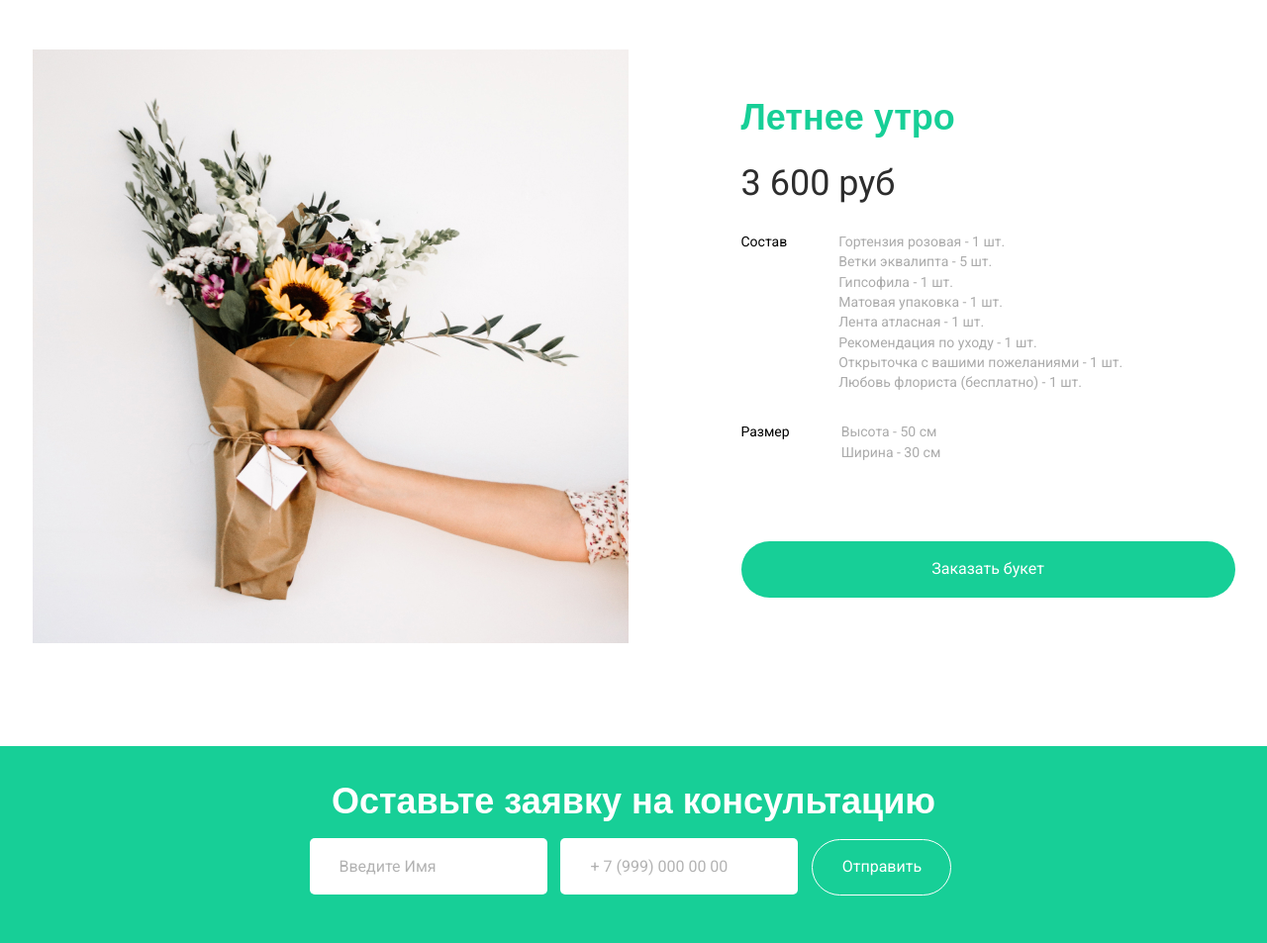
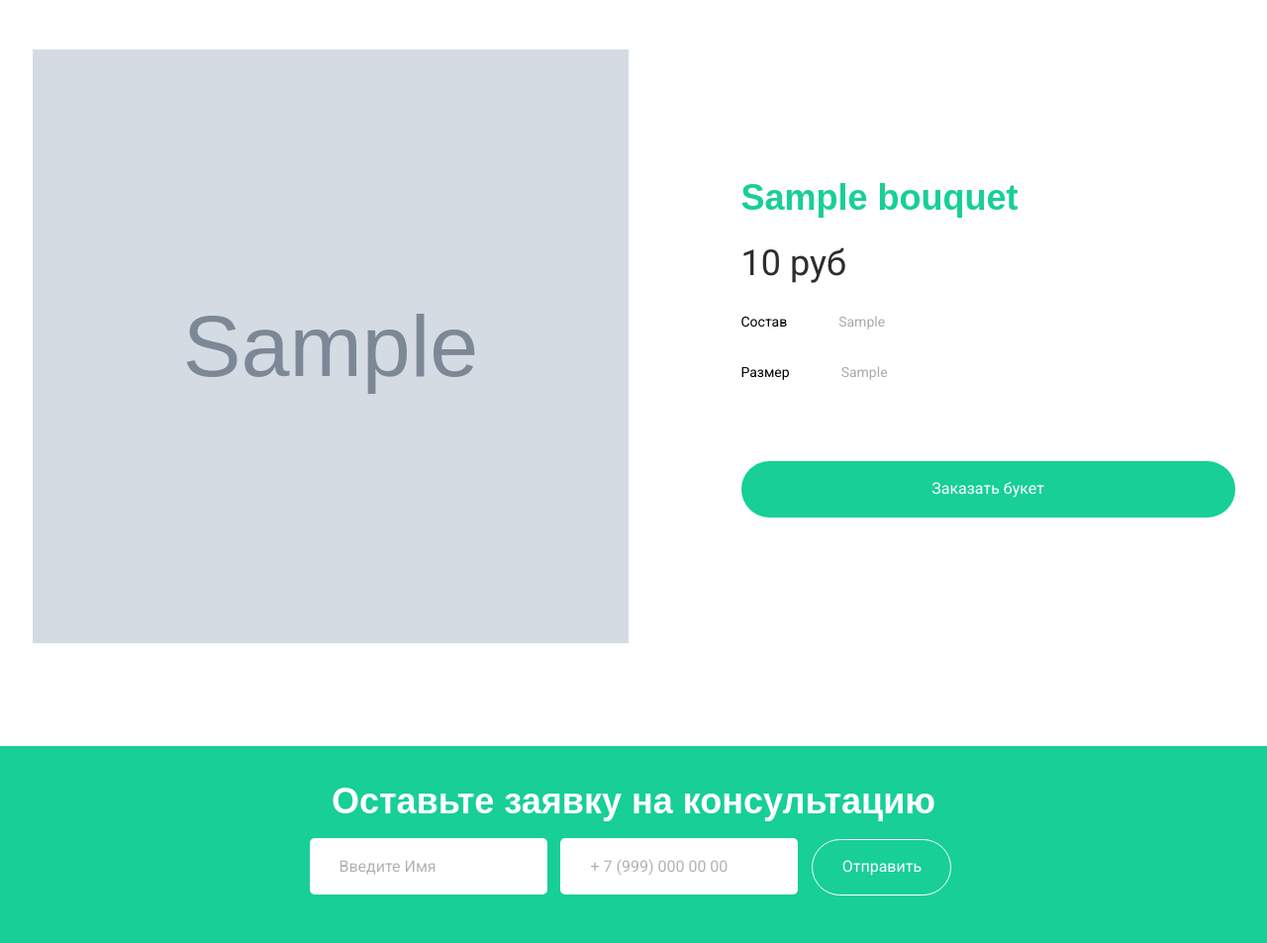
Before and after one commit to Jaggmort/flowers_shop, a Django app: a page that uses templates/card.html in a window 1280 px wide. Shown: the part 50-1003 px from the top of the page at 99% size. Run offline with Django 4.2, Linux system fonts and the light colour scheme; tables that the repository leaves empty hold one stand-in row (values such as "Sample post"); grey boxes marked "Sample" are stand-in pictures; parts of the project's set-up code (start-up, migrations or seed data) failed here and were passed over; some web fonts are replaced.

Commit message:
Доделан шаблон result.html

```diff
--- a/flower_shop/urls.py
+++ b/flower_shop/urls.py
@@ -12,7 +12,7 @@ urlpatterns = [
     path('catalog/', views.show_catalog, name='catalog'),
     path('quiz-step/', views.quiz_step, name='quiz-step'),
     path('quiz/', views.quiz, name='quiz'),
-    path('result/', views.show_quiz_result, name='result'),
+    path('result/<slug:slug>', views.show_quiz_result, name='result'),
     path('order/', views.make_order, name='make_order'),
     path('accept_payment/', views.accept_payment, name='accept_payment'),
     path('accept_payment1/', views.accept_payment1, name='accept_payment1'),
--- a/flower_shop_site/views.py
+++ b/flower_shop_site/views.py
@@ -5,6 +5,7 @@ from django.core.paginator import Paginator, EmptyPage, PageNotAnInteger
 from .models import Bouquet, Consultation, Order, Tag
 from .notifications_bot import unify_phone
 from yookassa import Configuration, Payment
+from pprint import pprint
 
 
 def serialize_bouquet(bouquet: Bouquet):
@@ -79,7 +80,8 @@ def quiz(request):
     return render(request, 'quiz.html')
 
 
-def show_quiz_result(request):
+def show_quiz_result(request, slug):
+    print(slug)
     return render(request, 'result.html')
 
 
@@ -151,4 +153,6 @@ def order_consultation(request):
 
 def card(request, slug):
     context={}
+    bouquet = Bouquet.objects.get(slug=slug)
+    context['bouquet'] = serialize_bouquet(bouquet)
     return render(request, 'card.html', context)
--- a/templates/card.html
+++ b/templates/card.html
@@ -10,18 +10,18 @@ Flower Shop - Букет
 	<div class="container">
 		<div class="card ficb">
 			<div class="card__block card__block_first">
-				<img src="{% static 'img/cardImg.jpg' %}" alt="img" class="card__img">
+				<img src="{{ bouquet.image }}" alt="img" class="card__img">
 			</div>
 			<div class="card__block card__block_sec">
-				<div class="title">Летнее утро</div>
-				<div class="card__block_price">3 600 руб</div>
+				<div class="title">{{ bouquet.title }}</div>
+				<div class="card__block_price">{{ bouquet.price }} руб</div>
 				<div class="card__elems ">
 					<span class="card__elems_intro">Состав</span>
 					<div class="card__items">
-						<span class="card_items_intro">
-							Гортензия розовая - 1 шт.
-						</span>
-						<span class="card_items_intro">
+						<p class="card_items_intro">
+							{{ bouquet.composition }}
+						</p>
+						<!-- <span class="card_items_intro">
 							Ветки эквалипта - 5 шт.
 						</span>
 						<span class="card_items_intro">
@@ -41,21 +41,27 @@ Flower Shop - Букет
 						</span>
 						<span class="card_items_intro">
 							Любовь флориста (бесплатно) - 1 шт.
-						</span>
+						</span> -->
 					</div>
 				</div>
 				<div class="card__elems ">
 					<span class="card__elems_intro">Размер</span>
 					<div class="card__items">
-						<span class="card_items_intro">
+						<p class="card_items_intro">
+							{{ bouquet.size }}
+						</p>
+						<!-- <span class="card_items_intro">
 							Высота - 50 см
 						</span>
 						<span class="card_items_intro">
 							Ширина - 30 см
-						</span>
+						</span> -->
 					</div>
 				</div>
-				<button class="btn largeBtn card__btn">Заказать букет</button>
+				<a href="{% url 'result' bouquet.slug %}">
+					<button class="btn largeBtn card__btn">Заказать букет</button>
+				</a>
+				<!-- <button class="btn largeBtn card__btn">Заказать букет</button> -->
 			</div>
 		</div>
 	</div>
```
